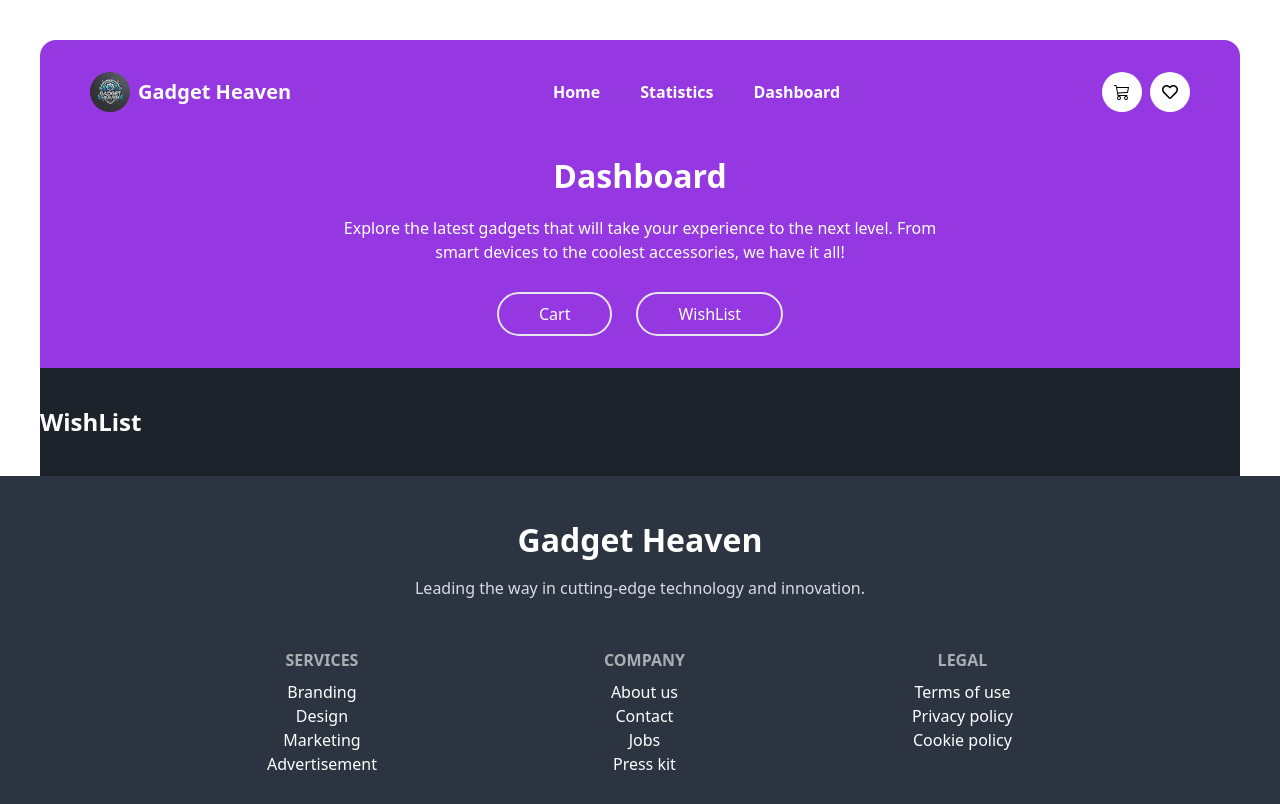
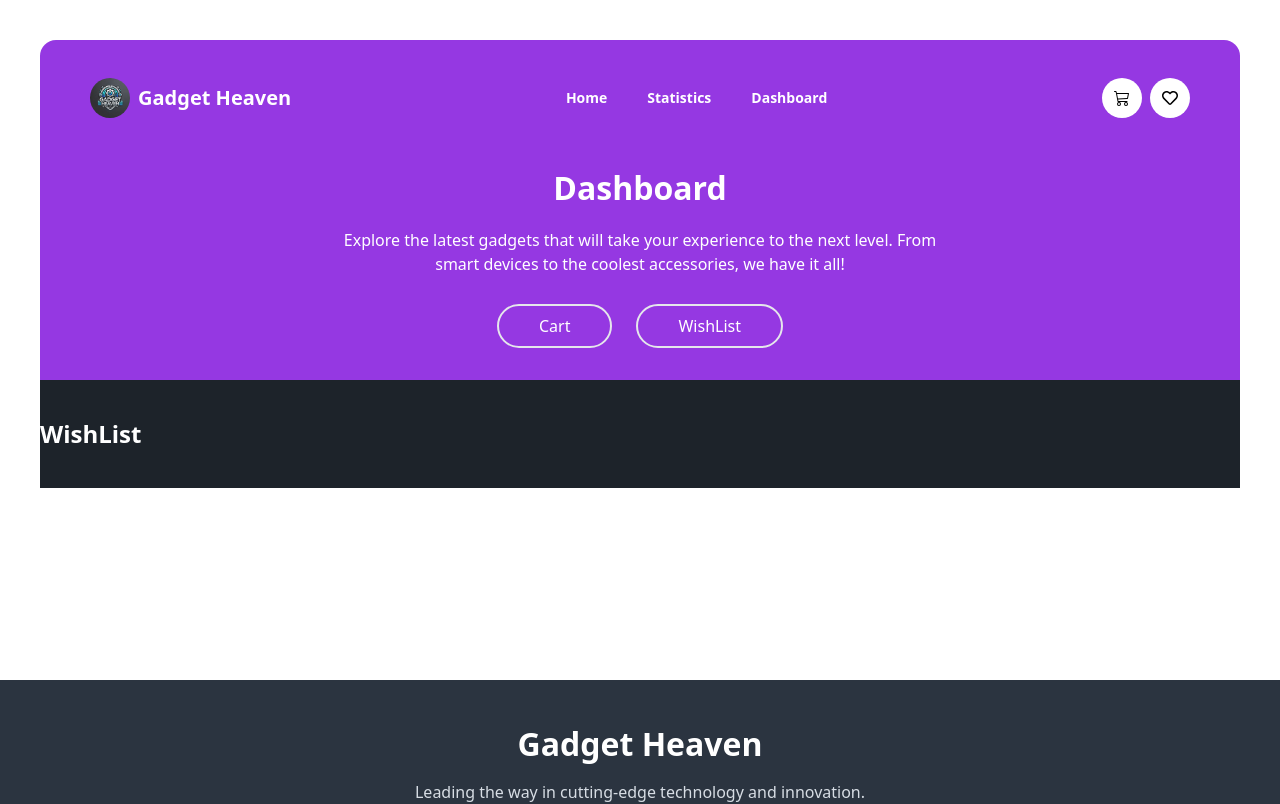
Before and after one commit to programming-hero-web-course-4/b10a8-gadget-heaven-tainurrahaman, a React (Vite) app: page /allwishlist in a window 1280 px wide. Shown: the top 804 px of the page. Built offline with nearby package versions, Linux system fonts and the light colour scheme.

Commit message:
show active btn in navbar

```diff
--- a/src/components/AllWishList.jsx
+++ b/src/components/AllWishList.jsx
@@ -23,7 +23,7 @@ const AllWishList = () => {
       <div className="bg-[#1D232A] py-9 flex justify-between text-white">
         <h4 className="font-bold text-[24px]">WishList</h4>
       </div>
-      <div>
+      <div className="bg-[#1D232A] mb-48">
         {wishlist.map((cart) => (
           <WishList key={cart.product_id} cart={cart}></WishList>
         ))}
--- a/src/components/Navbar.jsx
+++ b/src/components/Navbar.jsx
@@ -1,9 +1,23 @@
 import brandLogo from "../assets/brandLogo.webp";
 import { BsCart3 } from "react-icons/bs";
 import { FaRegHeart } from "react-icons/fa";
-import { Link } from "react-router-dom";
+import { Link, NavLink } from "react-router-dom";
 
 const Navbar = () => {
+  const links = (
+    <div className="flex gap-2">
+      <li>
+        <NavLink to="/">Home</NavLink>
+      </li>
+      <li>
+        <NavLink to="/statistics">Statistics</NavLink>
+      </li>
+      <li>
+        <NavLink to="/dashboard">Dashboard</NavLink>
+      </li>
+    </div>
+  );
+
   return (
     <nav className="flex justify-between my-5 md:my-7 lg:my-10 items-center  w-11/12 mx-auto pt-3 md:pt-8 ">
       <div className="hidden  md:flex items-center gap-2 ">
@@ -15,9 +29,7 @@ const Navbar = () => {
         <a className=" text-xl font-bold text-white">Gadget Heaven</a>
       </div>
       <div className="flex flex-row text-white font-bold text-[12px] md:text-[16px] gap-4 md:gap-10">
-        <Link to="/">Home</Link>
-        <Link to="/statistics">Statistics</Link>
-        <Link to="/dashboard">Dashboard</Link>
+        <ul className="menu menu-horizontal px-1">{links}</ul>
       </div>
 
       <div className="flex gap-2 justify-center items-center">
```
